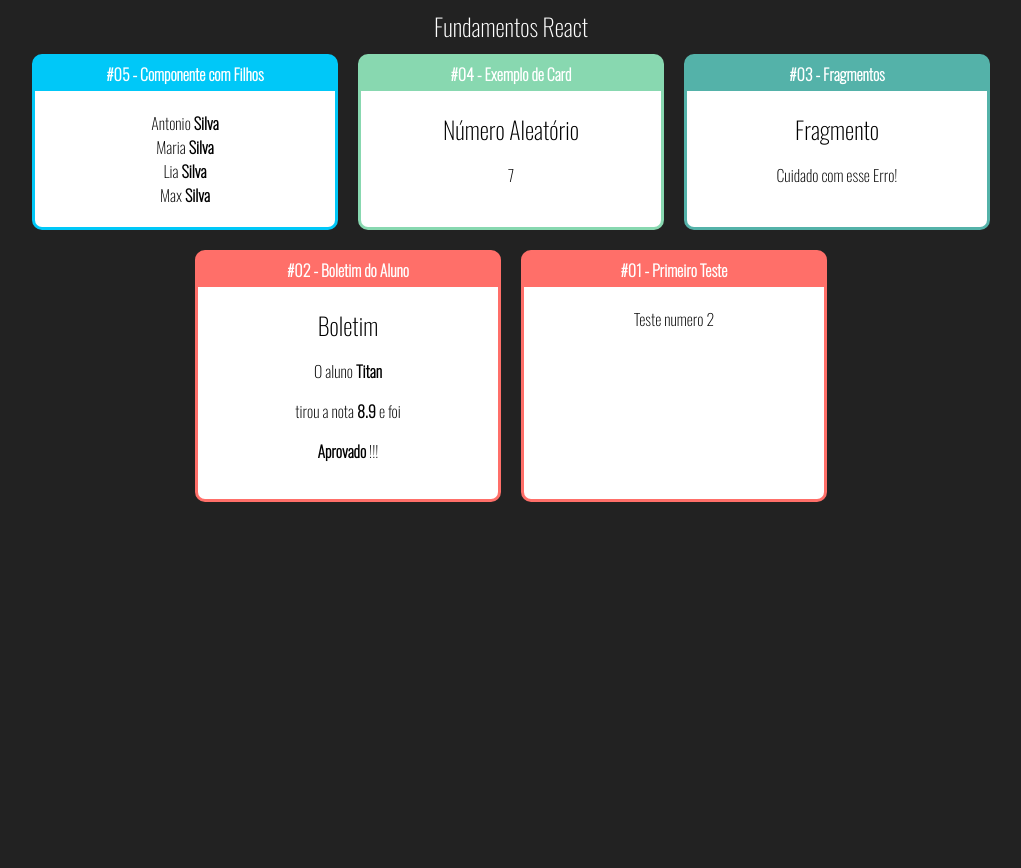
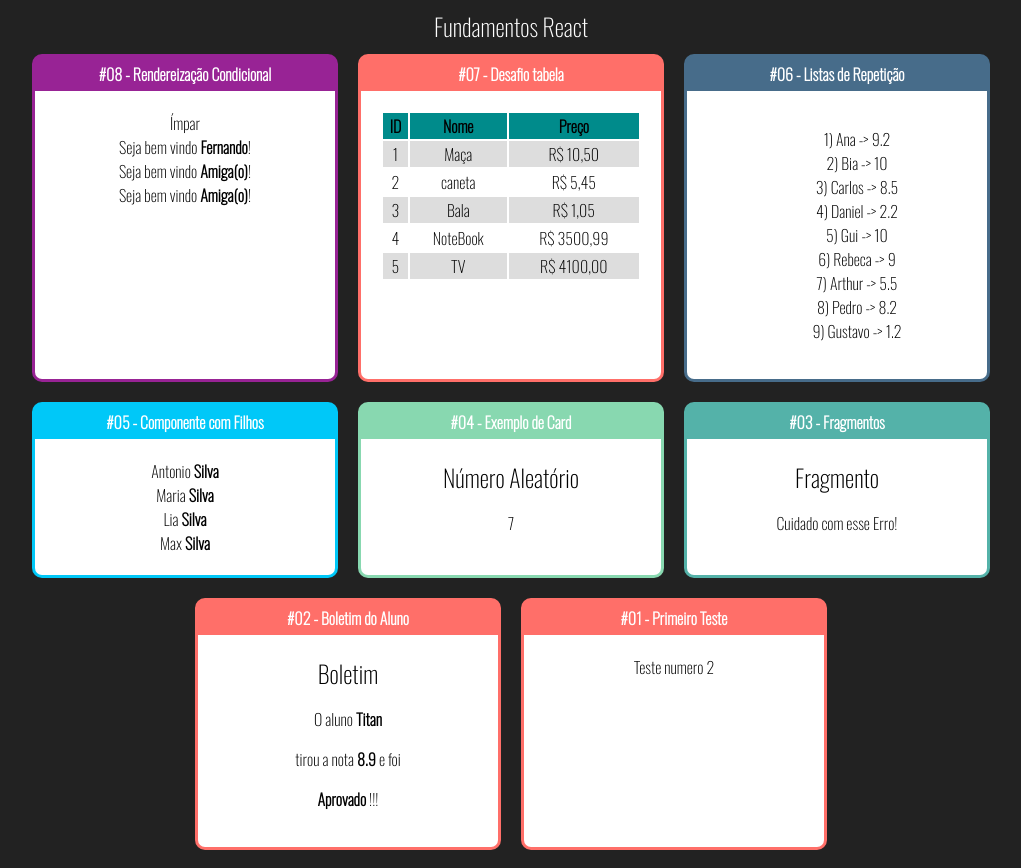
Before and after one commit to ValdoNeves/react_leaning, a React (Create React App) app: page / in a window 1280 px wide. Shown: the whole page, without its empty margins (129-1150 px from the left). Before the commit the page ends 800 px from the top, so only its background shows below. Built offline with nearby package versions, Linux system fonts and the light colour scheme.

Commit message:
condicionais

```diff
--- a/src/App.jsx
+++ b/src/App.jsx
@@ -1,6 +1,13 @@
 import React from 'react'
 import './App.css'
 
+
+
+import ParOuImpar from './components/condicional/ParOuImpar'
+import UsuarioInfo from './components/condicional/UsuarioInfo'
+
+import TabelaProdutos from './components/repeticao/TabelaProdutos'
+import ListaAlunos from './components/repeticao/ListaAlunos'
 import Familia from './components/basicos/Familia'
 import FamiliaMembro from './components/basicos/FamiliaMembro'
 import Card from './components/layout/Card'
@@ -14,12 +21,28 @@ export default function App(props) {
         <div className="App">
             <h2>Fundamentos React</h2>
             <div className="Cards">
+
+                <Card titulo="#08 - Rendereização Condicional" color="#982395">
+                    <ParOuImpar numero={21}></ParOuImpar>
+                    <UsuarioInfo usuario={{nome: 'Fernando'}}></UsuarioInfo>
+                    <UsuarioInfo usuario={{email: 'tse@email.com'}}></UsuarioInfo>
+                    <UsuarioInfo usuario={{}}></UsuarioInfo>
+                </Card>
+
+                <Card titulo="#07 - Desafio tabela">
+                    <TabelaProdutos></TabelaProdutos>
+                </Card>
+
+                <Card titulo="#06 - Listas de Repetição" color="#476c8a ">
+                    <ListaAlunos></ListaAlunos>
+                </Card>
+
                 <Card titulo="#05 - Componente com Filhos" color="#00C8F8">
                     <Familia sobrenome="Silva">
-                        <FamiliaMembro nome="Antonio"/>
-                        <FamiliaMembro nome="Maria"/>
-                        <FamiliaMembro nome="Lia"/>
-                        <FamiliaMembro nome="Max"/>
+                        <FamiliaMembro nome="Antonio" />
+                        <FamiliaMembro nome="Maria" />
+                        <FamiliaMembro nome="Lia" />
+                        <FamiliaMembro nome="Max" />
                     </Familia>
                 </Card>
 
--- /dev/null
+++ b/src/components/condicional/If.jsx
@@ -0,0 +1,16 @@
+/*
+
+<if teste = {expressao}>
+    <span>...</span>
+    <span>...</span>
+    <span>...</span>
+
+</if>
+*/
+export default props => {
+    if(props.test){
+        return props.children
+    }else{
+        return false
+    }
+}
--- /dev/null
+++ b/src/components/condicional/ParOuImpar.jsx
@@ -0,0 +1,12 @@
+import React from 'react'
+
+export default props => {
+    const isPar = props.numero % 2 === 0
+    return (
+        <div>
+            {isPar ?
+                <span>Par</span> :
+                <span>Ímpar</span>}
+        </div>
+    )
+}
--- /dev/null
+++ b/src/components/condicional/UsuarioInfo.jsx
@@ -0,0 +1,17 @@
+import React from 'react'
+import If from './If'
+
+export default props => {
+
+    const usuario = props.usuario || {}
+    return (
+        <div>
+            <If test={usuario && usuario.nome}>
+                Seja bem vindo <strong>{usuario.nome}</strong>!
+            </If>
+            <If test={!usuario || !usuario.nome}>
+                Seja bem vindo <strong>Amiga(o)</strong>!
+            </If>
+        </div>
+    )
+}
--- /dev/null
+++ b/src/components/repeticao/ListaAlunos.jsx
@@ -0,0 +1,17 @@
+import React from 'react'
+import alunos from '../../data/alunos'
+
+export default props => {
+    const lis = alunos.map((aluno) => {
+        return (
+            <li key={aluno.id}>{aluno.id}) {aluno.nome} -> {aluno.nota} </li>
+        )
+    })
+    return (
+        <div>
+            <ul style={{listStyle: "none"}}>
+                {lis}
+            </ul>
+        </div>
+    )
+}
--- /dev/null
+++ b/src/components/repeticao/TabelaProdutos.css
@@ -0,0 +1,11 @@
+.TabelaProdutos table{
+    width: 100%;
+}
+
+.TabelaProdutos th{
+    background-color: darkcyan;
+}
+
+.TabelaProdutos .Par{
+    background-color: #ddd;
+}
--- /dev/null
+++ b/src/components/repeticao/TabelaProdutos.jsx
@@ -0,0 +1,38 @@
+import './TabelaProdutos.css'
+import React from 'react'
+
+import produtos from '../../data/produtos'
+
+
+export default function tabela(props) {
+
+    function getLinhas() {
+        return produtos.map((produto, i) => {
+            return (
+                <tr key={produto.id} className={i % 2 === 0 ? 'Par':'' }>
+                    <td>{produto.id}</td>
+                    <td>{produto.nome}</td>
+                    <td>R$ {produto.preco.toFixed(2).replace('.', ',')}</td>
+                </tr>
+            )
+        })
+    }
+    return (
+        <div className="TabelaProdutos">
+            <table>
+                <thead>
+                    <tr>
+                        <th>ID</th>
+                        <th>Nome</th>
+                        <th>Preço</th>
+                    </tr>
+                </thead>
+                <tbody>
+
+                    {getLinhas()}
+
+                </tbody>
+            </table>
+        </div>
+    )
+}
--- /dev/null
+++ b/src/data/alunos.js
@@ -0,0 +1,11 @@
+export default [
+    {id:1, nome: 'Ana', nota: 9.2},
+    {id:2, nome: 'Bia', nota: 10.0},
+    {id:3, nome: 'Carlos', nota: 8.5},
+    {id:4, nome: 'Daniel', nota: 2.2},
+    {id:5, nome: 'Gui', nota: 10.0},
+    {id:6, nome: 'Rebeca', nota: 9.0},
+    {id:7, nome: 'Arthur', nota: 5.5},
+    {id:8, nome: 'Pedro', nota: 8.2},
+    {id:9, nome: 'Gustavo', nota: 1.2},
+]
--- /dev/null
+++ b/src/data/produtos.js
@@ -0,0 +1,10 @@
+// repeticao
+//tabelaprodutos.jsx
+// criar uma tabela mostrando colunas e não apenas uma lista
+export default [
+    {id:1,nome:"Maça",preco:10.50},
+    {id:2,nome:"caneta",preco:5.45},
+    {id:3,nome:"Bala",preco:1.05},
+    {id:4,nome:"NoteBook",preco:3500.99},
+    {id:5,nome:"TV",preco:4100.00},
+]
```
